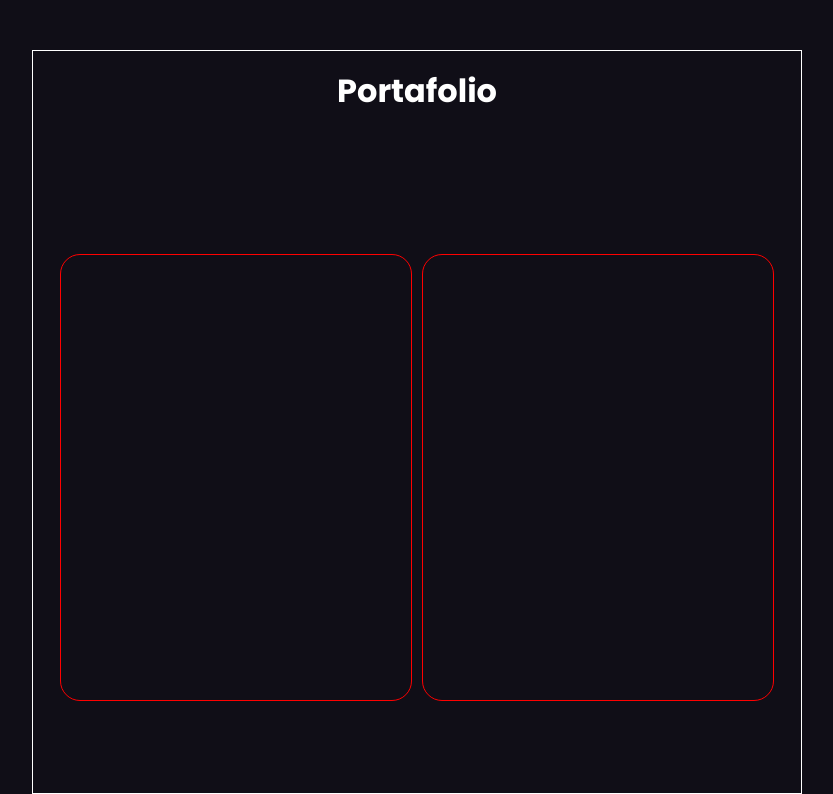
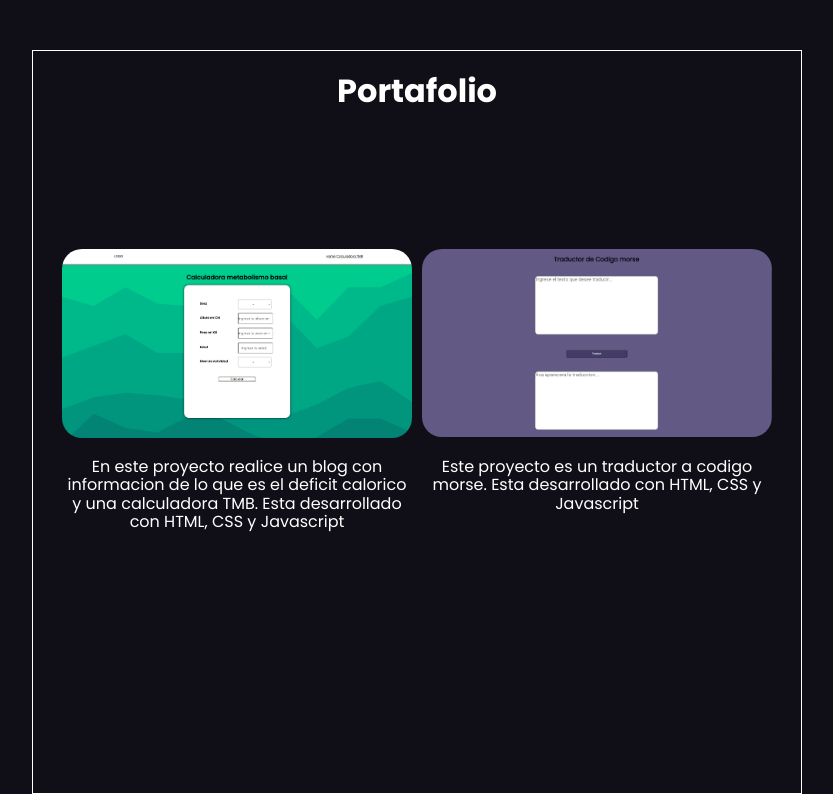
Before and after one commit to Bastiangm23/Portfolio, a plain HTML site: page index.html in a window 1280 px wide. Shown: the part 2008-2802 px from the top of the page, without its empty margins (223-1056 px from the left). Drawn offline with Linux system fonts and the light colour scheme.

Commit message:
portafolio

```diff
--- a/css/index.css
+++ b/css/index.css
@@ -413,8 +413,26 @@ body {
 }
 
 .proyecto{
-  border: solid 1px red;
+  /* border: solid 1px red; */
   border-radius: 20px;
   width: 350px;
+  height: 20%;
+  margin-bottom: 40%;
+  /* box-shadow: 3px px 0px 5px #d41c5c; */
+  transition: 1s;
+}
+
+.proyecto:hover{
   height: 60%;
+  margin-bottom: 0;
 }
+
+.proyecto-imagen{
+  width: 100%;
+}
+
+.proyecto-imagen>img{
+  width: 100%;
+  height: 100%;
+  border-radius: 20px;
+}
--- a/index.html
+++ b/index.html
@@ -135,31 +135,46 @@
           <div class="skills-tecnicas">
             <h1>skills Tecnicas</h1>
             <div class="skill">
-              <div class="skill-title"><h3>HTML</h3><h3 class="porcentaje-skill">80%</h3></div>
+              <div class="skill-title">
+                <h3>HTML</h3>
+                <h3 class="porcentaje-skill">80%</h3>
+              </div>
               <div class="skill-progress-bar">
                 <div class="progress-bar-inner"></div>
               </div>
             </div>
             <div class="skill">
-              <div class="skill-title"><h3>CSS</h3><h3><span class="porcentaje-skill">60%</span></h3></div>
+              <div class="skill-title">
+                <h3>CSS</h3>
+                <h3><span class="porcentaje-skill">60%</span></h3>
+              </div>
               <div class="skill-progress-bar">
                 <div class="progress-bar-inner"></div>
               </div>
             </div>
             <div class="skill">
-              <div class="skill-title"><h3>Javascript</h3><h3><span class="porcentaje-skill">80%</span></h3></div>
+              <div class="skill-title">
+                <h3>Javascript</h3>
+                <h3><span class="porcentaje-skill">80%</span></h3>
+              </div>
               <div class="skill-progress-bar">
                 <div class="progress-bar-inner"></div>
               </div>
             </div>
             <div class="skill">
-              <div class="skill-title"><h3>Python</h3><h3><span class="porcentaje-skill">40%</span></h3></div>
+              <div class="skill-title">
+                <h3>Python</h3>
+                <h3><span class="porcentaje-skill">40%</span></h3>
+              </div>
               <div class="skill-progress-bar">
                 <div class="progress-bar-inner"></div>
               </div>
             </div>
             <div class="skill">
-              <div class="skill-title"><h3>Java</h3><h3><span class="porcentaje-skill">50%</span></h3></div>
+              <div class="skill-title">
+                <h3>Java</h3>
+                <h3><span class="porcentaje-skill">50%</span></h3>
+              </div>
               <div class="skill-progress-bar">
                 <div class="progress-bar-inner"></div>
               </div>
@@ -168,19 +183,28 @@
           <div class="skills-profesionales">
             <h1>Skills Profesionales</h1>
             <div class="skill">
-              <div class="skill-title"><h3>Comunicacion</h3><h3 class="porcentaje-skill">70%</h3></div>
+              <div class="skill-title">
+                <h3>Comunicacion</h3>
+                <h3 class="porcentaje-skill">70%</h3>
+              </div>
               <div class="skill-progress-bar">
                 <div class="progress-bar-inner"></div>
               </div>
             </div>
             <div class="skill">
-              <div class="skill-title"><h3>Trabajo en equipo</h3><h3><span class="porcentaje-skill">80%</span></h3></div>
+              <div class="skill-title">
+                <h3>Trabajo en equipo</h3>
+                <h3><span class="porcentaje-skill">80%</span></h3>
+              </div>
               <div class="skill-progress-bar">
                 <div class="progress-bar-inner"></div>
               </div>
             </div>
             <div class="skill">
-              <div class="skill-title"><h3>Creatividad</h3><h3><span class="porcentaje-skill">60%</span></h3></div>
+              <div class="skill-title">
+                <h3>Creatividad</h3>
+                <h3><span class="porcentaje-skill">60%</span></h3>
+              </div>
               <div class="skill-progress-bar">
                 <div class="progress-bar-inner"></div>
               </div>
@@ -189,23 +213,19 @@
         </div>
       </section>
       <section class="portafolio">
-
         <div class="portafolio-container">
-
           <div class="portafolio-titulo">
             <h1>Portafolio</h1>
           </div>
           <div class="proyecto">
-            <div class="proyecto-imagen">
-
-            </div>
-            <div class="proyecto-descripcion">
-
-            </div>
+            <div class="proyecto-imagen"><img src="/img/blog-deficit.png" alt=""></div>
+            <div class="proyecto-descripcion"><p>En este proyecto realice un blog con informacion de lo que es el deficit calorico y una calculadora TMB. Esta desarrollado con HTML, CSS y Javascript</p></div>
           </div>
-          <div class="proyecto"></div>
+          <div class="proyecto">
+            <div class="proyecto-imagen"><img src="/img/traductor-morse.png" alt=""></div>
+            <div class="proyecto-descripcion"><p>Este proyecto es un traductor a codigo morse. Esta desarrollado con HTML, CSS y Javascript</p></div>
+          </div>
         </div>
-
       </section>
     </div>
 
```
Also changed, not shown: img/blog-deficit.png (added), img/traductor-morse.png (added).
